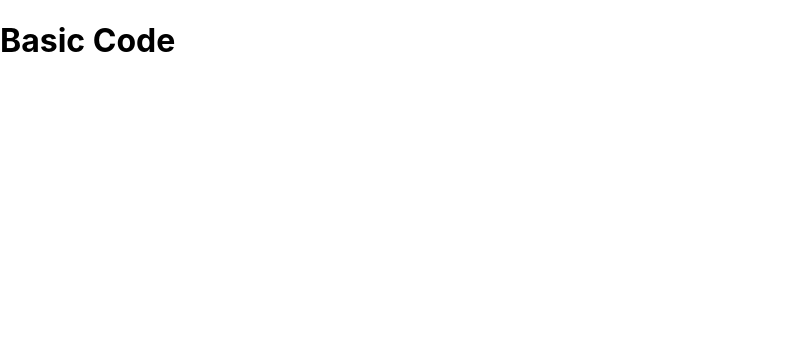
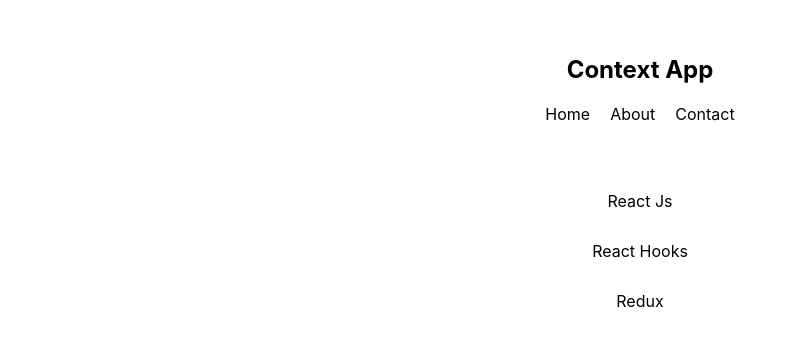
Before and after one commit to TejasSathe010/YouTube-Tut-List, a React (Create React App) app: page / in a window 1280 px wide. Shown: the top 346 px of the page, without its empty margins (0-796 px from the left). Built offline with nearby package versions, Linux system fonts and the light colour scheme.

Commit message:
Add basic style and components

```diff
--- a/src/App.js
+++ b/src/App.js
@@ -1,7 +1,11 @@
+import Navbar from "./components/Navbar";
+import TutList from "./components/TutList";
+
 function App() {
   return (
     <div className="App">
-      <h1>Basic Code</h1>
+      <Navbar />
+      <TutList />
     </div>
   );
 }
--- /dev/null
+++ b/src/components/Navbar.js
@@ -0,0 +1,16 @@
+import React from 'react'
+
+const Navbar = () => {
+    return (
+        <nav>
+            <h1>Context App</h1>
+            <ul>
+                <li>Home</li>
+                <li>About</li>
+                <li>Contact</li>
+            </ul>
+        </nav>
+    )
+}
+
+export default Navbar
--- /dev/null
+++ b/src/components/TutList.js
@@ -0,0 +1,15 @@
+import React from 'react'
+
+const TutList = () => {
+    return (
+        <div className="tut-list">
+            <ul>
+                <li>React Js</li>
+                <li>React Hooks</li>
+                <li>Redux</li>
+            </ul>
+        </div>
+    )
+}
+
+export default TutList
--- a/src/index.css
+++ b/src/index.css
@@ -11,3 +11,34 @@ code {
   font-family: source-code-pro, Menlo, Monaco, Consolas, 'Courier New',
     monospace;
 }
+
+
+/* app styles */
+.App {
+  max-width: 400px;
+  margin: 30px auto;
+  text-align: center;
+}
+nav{
+  padding: 5px;
+}
+nav ul {
+  padding: 0;
+}
+nav ul li {
+  display: inline-block;
+  margin: 0 10px;
+}
+.tut-list {
+  padding: 20px;
+  margin-bottom: 20px;
+}
+.tut-list ul{
+  padding: 0;
+  list-style-type: none;
+}
+.tut-list li {
+  padding: 10px;
+  margin: 10px auto;
+  border-radius: 10px;
+}
```
